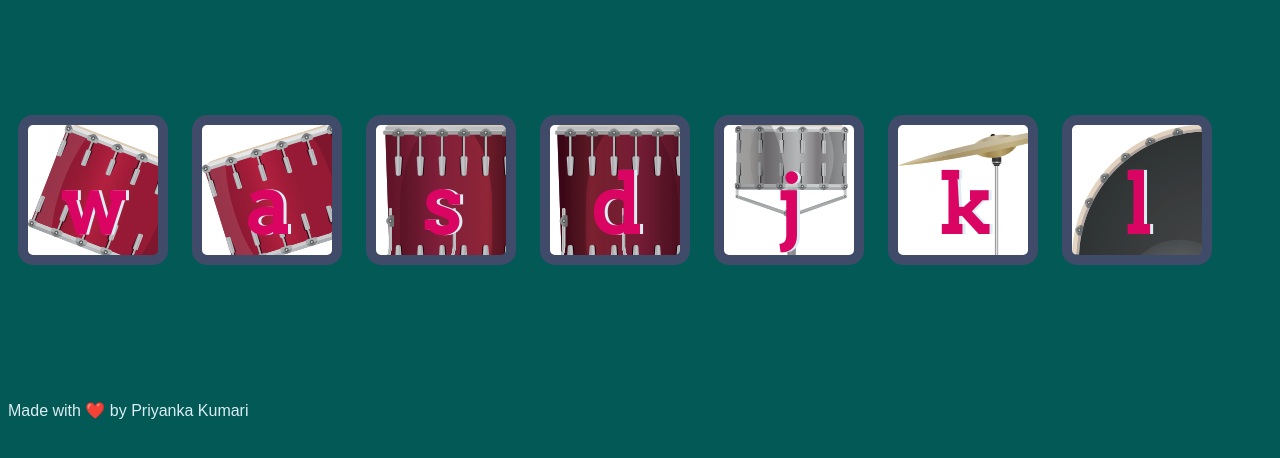
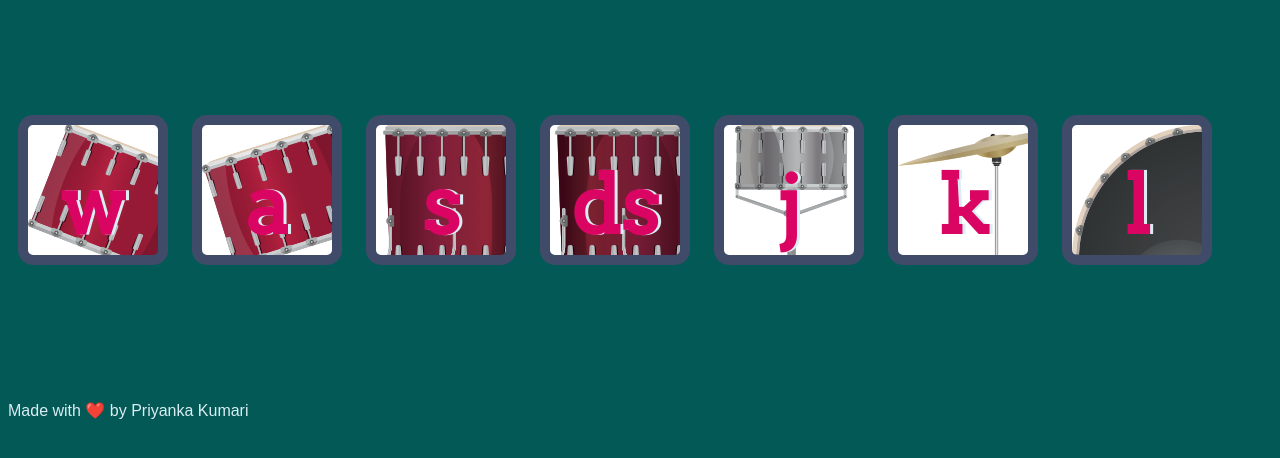
Before and after one commit to amitmaindola/Hacktoberfest2021-, a plain HTML site: page index.html in a window 1280 px wide. Shown: the part 174-632 px from the top of the page. Drawn offline with Linux system fonts and the light colour scheme.

Commit message:
Update index.html

```diff
--- a/index.html
+++ b/index.html
@@ -14,7 +14,7 @@
     <button class="w drum">w</button>
     <button class="a drum">a</button>
     <button class="s drum">s</button>
-    <button class="d drum">d</button>
+    <button class="d drum">ds</button>
     <button class="j drum">j</button>
     <button class="k drum">k</button>
     <button class="l drum">l</button>
```
